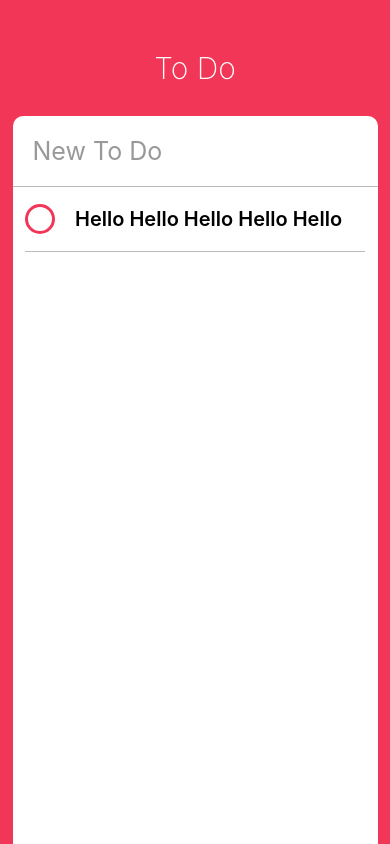
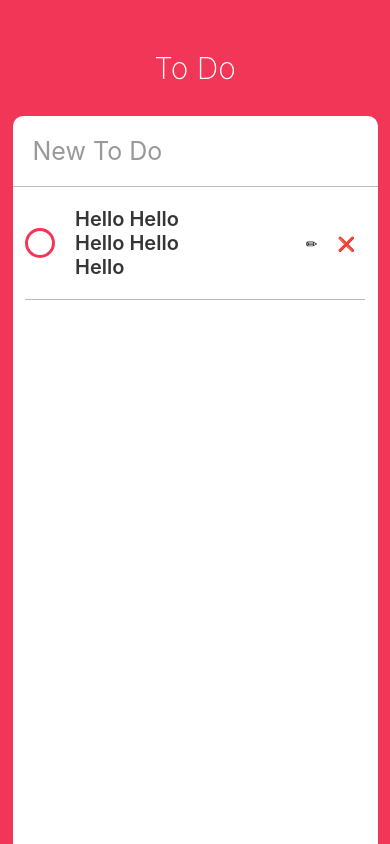
Before and after one commit to wisdom0924/todo-app, a React Native app: screen / in a window 390 px wide. Built offline with nearby package versions, Linux system fonts and the light colour scheme.

Commit message:
#6 Styling the To Do Component

```diff
--- a/ToDo.js
+++ b/ToDo.js
@@ -1,83 +1,151 @@
 import React, { component } from 'react';
-import { View, Text, TouchableOpacity, StyleSheet, Dimensions } from 'react-native'; //2)
+import { View, Text, TouchableOpacity, StyleSheet, Dimensions } from 'react-native';
 
 const { width, height } = Dimensions.get('window');
 
 export default class ToDo extends React.Component {
   state = {
-    isEditing: false, //1)
-    isCompleted: false, //8)
+    isEditing: false,
+    isCompleted: false,
   };
   render() {
-    const { isCompleted } = this.state;
+    const { isCompleted, isEditing } = this.state; //6)
     return (
       <View style={styles.container}>
-        <TouchableOpacity onPress={this._toggleComplete}>
-          {/* //6) //10) */}
-          <View style={[styles.circle, isCompleted ? styles.completedCircle : styles.uncompletedCircle]} />
-        </TouchableOpacity>
-        <Text style={styles.text}>Hello Hello Hello Hello Hello</Text>
+        <View style={styles.column}>
+          {/* //2) */}
+          <TouchableOpacity onPress={this._toggleComplete}>
+            <View style={[styles.circle, isCompleted ? styles.completedCircle : styles.uncompletedCircle]} />
+          </TouchableOpacity>
+          <Text //1)
+            style={[styles.text, isCompleted ? styles.completedText : styles.uncompletedText]}
+          >
+            Hello Hello Hello Hello Hello
+          </Text>
+        </View>
+        {isEditing ? ( //4)
+          <View style={styles.actions}>
+            <TouchableOpacity onPressOut={this._finishEditing}>
+              {/* //13) */}
+              <View style={styles.actionContainer}>
+                <Text style={styles.actionText}>✔</Text>
+              </View>
+            </TouchableOpacity>
+          </View>
+        ) : (
+          //5)
+          <View style={styles.actions}>
+            <TouchableOpacity onPressOut={this._startEditing}>
+              {/* //12) */}
+              <View style={styles.actionContainer}>
+                <Text style={styles.actionText}>✏</Text>
+              </View>
+            </TouchableOpacity>
+            <TouchableOpacity>
+              <View style={styles.actionContainer}>
+                <Text style={styles.actionText}>❌</Text>
+              </View>
+            </TouchableOpacity>
+          </View>
+        )}
       </View>
     );
   }
 
   _toggleComplete = () => {
-    //10)
     this.setState((prevState) => {
       return {
-        isCompleted: !prevState.isCompleted, //12)
+        isCompleted: !prevState.isCompleted,
       };
+    });
+  };
+
+  _startEditing = () => {
+    //11)
+    this.setState({
+      isEditing: true,
+    });
+  };
+
+  _finishEditing = () => {
+    //13)
+    this.setState({
+      isEditing: false,
     });
   };
 }
 
 const styles = StyleSheet.create({
   container: {
-    //3)
     width: width - 50,
     borderBottomColor: '#bbb',
     borderBottomWidth: StyleSheet.hairlineWidth,
     flexDirection: 'row',
     alignItems: 'center',
+    justifyContent: 'space-between',
   },
   circle: {
-    //7)
     width: 30,
     height: 30,
     borderRadius: 15,
     borderWidth: 3,
     marginRight: 20,
   },
-  completedCircle: { borderColor: '#bbb' }, //11-1)
-  uncompletedCircle: { borderColor: '#f23657' }, //11-1)
+  completedCircle: {
+    borderColor: '#bbb',
+  },
+  uncompletedCircle: {
+    borderColor: '#f23657',
+  },
   text: {
-    //7)
     fontWeight: '600',
     fontSize: 20,
     marginVertical: 20,
   },
+  completedText: {
+    color: '#bbb',
+    textDecorationLine: 'line-through',
+  },
+  uncompletedText: {
+    color: '#353535',
+  },
+  column: {
+    //7)
+    flexDirection: 'row',
+    alignItems: 'center',
+    width: width / 2,
+    justifyContent: 'space-between',
+  },
+  actions: {
+    //9)
+    flexDirection: 'row',
+  },
+  actionContainer: {
+    marginVertical: 10, //10)
+    marginHorizontal: 10,
+  },
 });
 
 /*
-1) 투두앱은 두개의 states가 있음. 하나는 수정할 때, 나머지는 수정 안하고 그냥 보여주기만 할 때 : 수정했을때의 state를 작성(isEditing)해주고, 디폴트값을 false로 설정해줌
-2) 리스트를 스타일링 하기 위해, Dimensions를 import해주고 + 화면의 사이즈를 불러오기 위해 작성해줌
-3) 리스트를 스타일링 하기 위해 container를 만들고, View에 적용
-  ⇒그런데 width값을 줘도 적용이 안됨 (App.js로 가서 ScrollView 스타일링함)
+1) 완료 / 미완료 됐을때 텍스트의 스타일도 다르게 줌
+⇒ styles.text를 배열로 만들고
+⇒ 삼항연산자를 사용해서 조건문을 만들어줌
+⇒ 이런식으로 상태 변화를 줘서 state변화를 보여주는 것은, ToDo.js가 아니라 App.js에서 관리 됨(App 컴포넌트에서 ToDo를 렌더링하고, 얘를 로컬 스토리지에 저장할거기 때문)
+2) TouchableOpacity, View를 또다른 View로 묶어줌 + styles.column을 적용해줌
+3) 또다른 View를 만들어줌 (이모티콘 들어갈 영역) - 8)에서 삭제됨
+4) 만약 수정하고 있따면 체크마크가 달린 액션을 보여주고, 아니라면 연필+엑스가 달린 액션을 보여줌(삭제해야 하므로)
+⇒ 따라서 삼항연산자 안에 View를 만들어서 style로 actions을 주고
+⇒ 액션 안에 터치 부분을 TouchableOpacity로 만들어주고
+⇒ 그 안에 다시 텍스트를 만들어서 체크마크를 넣어줌. (이모티콘은 윈도우+마침표)
+5) 수정하지 않을때도 만들어줌
+6) this.state에 isEditing을 넣어줌
+7) 스타일을 작성해줌(column)
+8)  <View style={styles.column}> 삭제해줌(isEditing위에있는거)
+9) 연필모양과 삭제 버튼이 옆으로 위치하게 하기 위해 스타일 작성(actions)
+10) 버튼에 마진을 주는 이유는, 터치시 콕 집어서 클릭하지 않고 항상 약간 위를 클릭하므로(손가락은 두꺼우니까)
 
-6) 클릭 요소를 TouchableOpacity로 만들어줌
-7) circle과 text를 만들어서 스타일을 작성하고 적용해줌
-8) circle을 클릭하면 완성표시를 만들기 위해, state를 하나 더 작성해줌. isComplete:false
-9) 로직 관리 - 변화를 만들어야 하기 때문임(완성/미완성)
-
-10) TouchableOpacity가 onPress일때 _toggleComplete함수가 실행되도록 함
-- onPress
-: 터치가 해제 될 때 호출되지만 취소 된 경우에는 호출되지 않습니다 (예 : 응답기 잠금을 도용하는 스크롤 등).
-- onPressIn
-: onPress 이전에도 터치 가능한 요소를 누르고 호출하자마자 호출됩니다. 네트워크 요청을 할 때 유용합니다.
-- onPressOut
-: onPress 이전에도 터치가 해제 되 자마자 호출됩니다.
-https://reactnative.dev/docs/touchablewithoutfeedback#onpressin
-
-11) 완성 미완성에 따라 다른 스타일을 만들어줌 . circle에 array생성
-12) setState에 !prevState.isCompleted를 해주면, onPress에 따라 true/false값이 나오면서 스타일이 변하게 됨
+11) 편집모드 / 수정 안할때 모드 스위칭을 하기 위해 startEditing function을 만들어줌
+12) 연필모양 클릭했을때, startEditing이 실행되게 함
+13) finishEditing도 만들어줌
+⇒ 토글로 안해주는 이유는, 편집을 다 하고 나서 이걸 앱js의 함수에 저장을 해야하기 때문
 */
```
